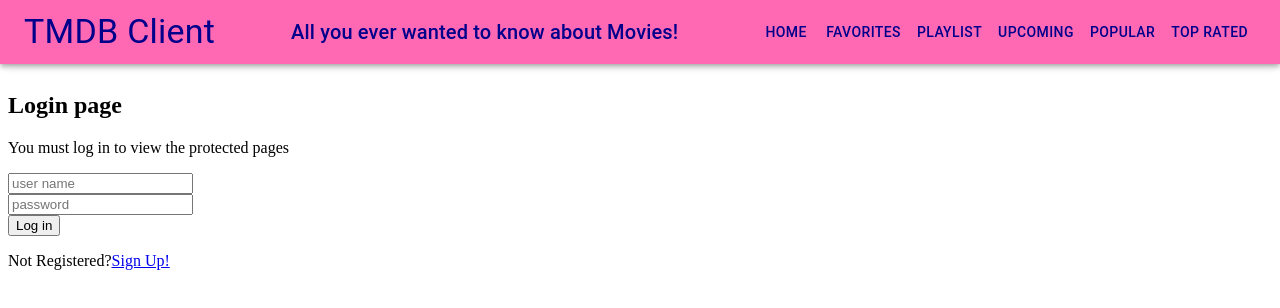
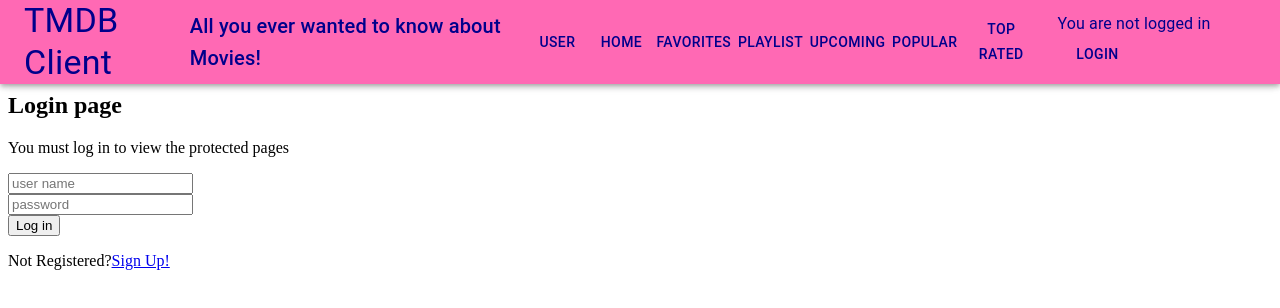
Before and after one commit to jason-liu227/web-api-ca, a React (Vite) app in the folder react-movies/: page /login in a window 1280 px wide. Shown: the top 308 px of the page. Built offline with nearby package versions, Linux system fonts and the light colour scheme.

Commit message:
Updated Header to show username and text with sign out button and reworked main.jsx

```diff
--- a/react-movies/src/components/siteHeader/index.jsx
+++ b/react-movies/src/components/siteHeader/index.jsx
@@ -1,4 +1,4 @@
-import React, { useState } from "react";
+import React, { useState, useContext} from "react";
 import AppBar from "@mui/material/AppBar";
 import Toolbar from "@mui/material/Toolbar";
 import Typography from "@mui/material/Typography";
@@ -7,11 +7,10 @@
 import MenuIcon from "@mui/icons-material/Menu";
 import MenuItem from "@mui/material/MenuItem";
 import Menu from "@mui/material/Menu";
-import { useNavigate } from "react-router";
-import { styled } from "@mui/material/styles";
-import { useTheme } from "@mui/material/styles";
+import { styled, useTheme } from "@mui/material/styles";
 import useMediaQuery from "@mui/material/useMediaQuery";
-
+import { useNavigate, Link } from "react-router";
+import { AuthContext } from "../../contexts/authContext";
 
 const Offset = styled("div")(({ theme }) => theme.mixins.toolbar);
 
@@ -24,8 +23,11 @@
   const theme = useTheme();
   const isMobile = useMediaQuery(theme.breakpoints.down("md"));
 
+   const context = useContext(AuthContext);
+
   const menuOptions = [
-    { label: "Home", path: "/" },
+    { label: "User", path: "/login" },
+    { label: "Home", path: "/discover" },
     { label: "Favorites", path: "/movies/favorites" },
     { label: "Playlist", path: "/movies/playlist" },
     { label: "Upcoming", path: "/movies/upcoming" },
@@ -160,6 +162,31 @@
 </div>
             </>
           )}
+          <Typography sx={{ ml: 2 }}>
+  {context.isAuthenticated ? (
+    <>
+      <span>Welcome {context.userName}! </span>
+      <Button
+        color="inherit"
+        onClick={() => context.signout()}
+        sx={{ ml: 1 }}
+      >
+        Sign out
+      </Button>
+    </>
+  ) : (
+    <>
+      <span>You are not logged in </span>
+      <Button
+        color="inherit"
+        onClick={() => navigate("/login")}
+        sx={{ ml: 1 }}
+      >
+        Login
+      </Button>
+    </>
+  )}
+</Typography>
         </Toolbar>
       </AppBar>
       <Offset />
--- a/react-movies/src/pages/homePage.jsx
+++ b/react-movies/src/pages/homePage.jsx
@@ -5,7 +5,7 @@
 import Spinner from '../components/spinner';
 import AddToFavoritesIcon from '../components/cardIcons/addToFavourites'
 
-const HomePage = () => {
+const HomePage = (props) => {
 
   const { data, error, isPending, isError  } = useQuery({
     queryKey: ['discover'],
@@ -25,6 +25,7 @@
   // Redundant, but necessary to avoid app crashing.
   const favorites = movies.filter(m => m.favorite)
   localStorage.setItem('favorites', JSON.stringify(favorites))
+  const addToFavorites = (movieId) => true
 
   return (
       <PageTemplate
```
Also changed, not shown: react-movies/src/main.jsx (+5 -5 lines).
